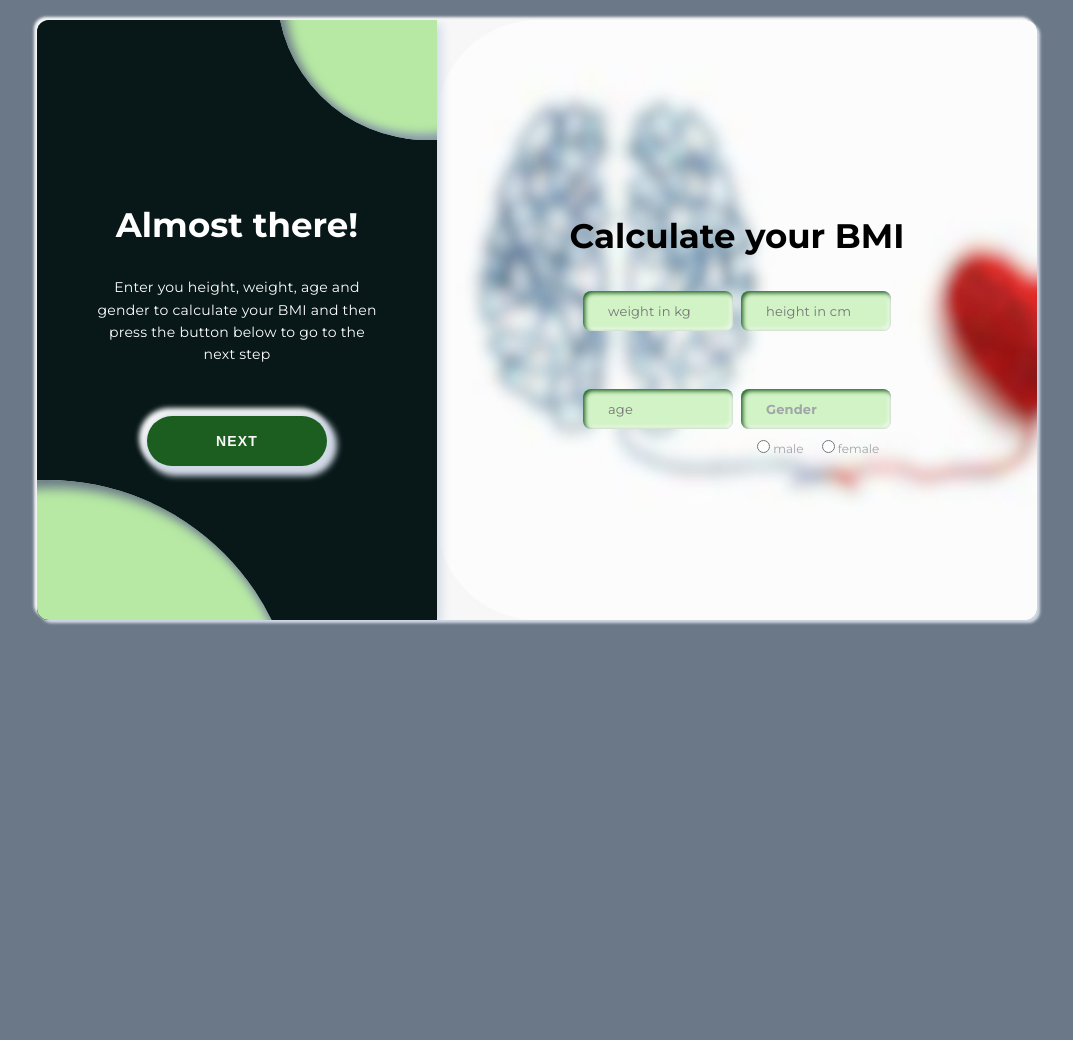
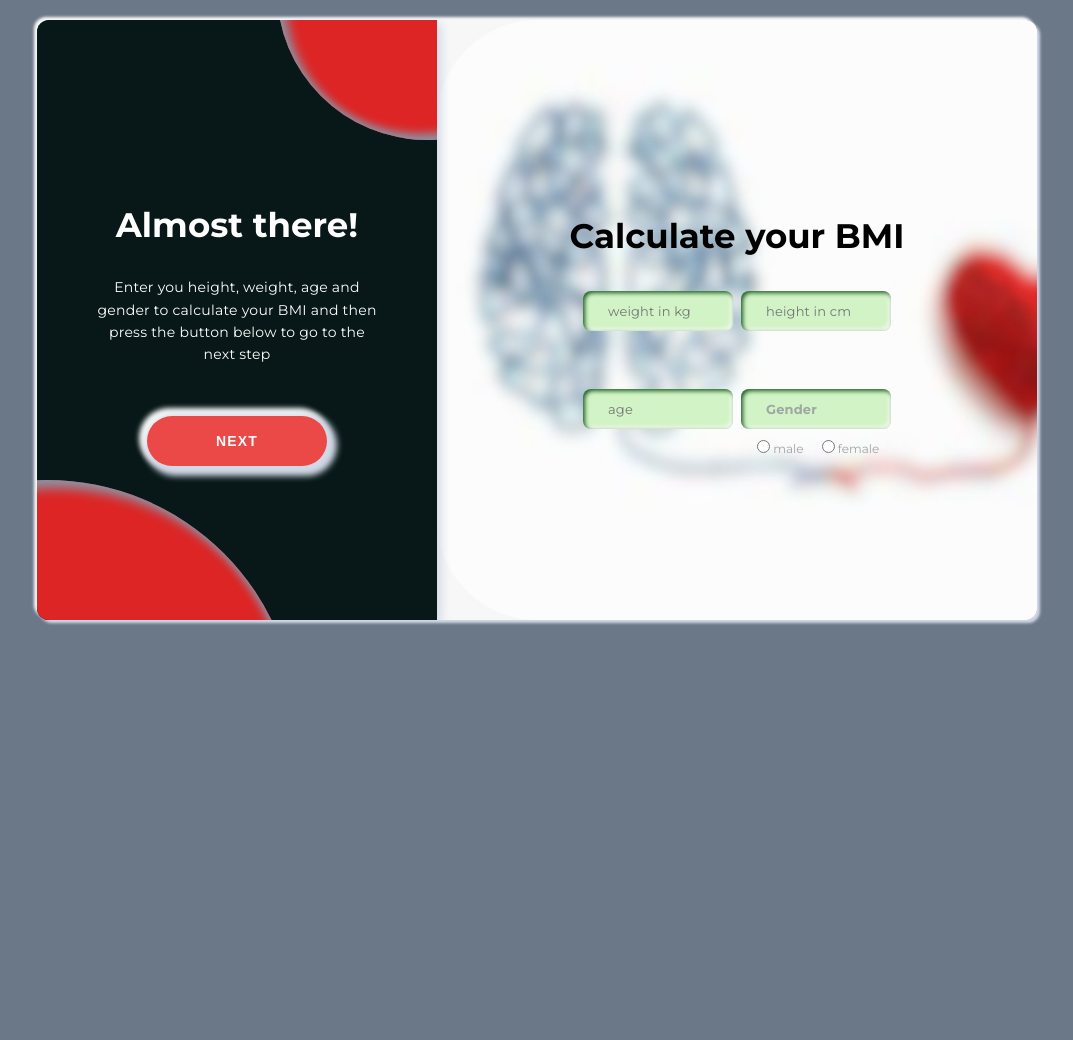
Before and after one commit to lamadannaoui/wellnessAthlete, a PHP site: page /resume-signup.html in a window 1280 px wide. Shown: the whole page, without its empty margins (103-1176 px from the left). Run offline with PHP 8.4, Linux system fonts and the light colour scheme.

Commit message:
idk bas fi chi tle3et mani 3emelu commit

```diff
--- a/css/signup-r.css
+++ b/css/signup-r.css
@@ -174,7 +174,7 @@ body{
     font-weight: 700;
     font-size: 14px;
     letter-spacing: 1.15px;
-    background-color: #1B5E20;
+    background-color: #eb4848;
     color: #f9f9f9;
     box-shadow: 4px 4px 6px 6px #d1d9e6, -3px -3px 5px 5px #f9f9f9;
     border: none;
@@ -215,8 +215,8 @@ body{
     width: 500px;
     height: 500px;
     border-radius: 50%;
-    background-color: #b7e9a4;
-    box-shadow: inset 8px 8px 12px #6b7888, inset -6px -6px 10px #8a9aad;
+    background-color: #dd2525;
+    box-shadow: inset 8px 8px 12px #8896a7, inset -6px -6px 10px #8896a7;
     bottom: -60%;
     left: -60%;
     transition: 1.25s;
```
